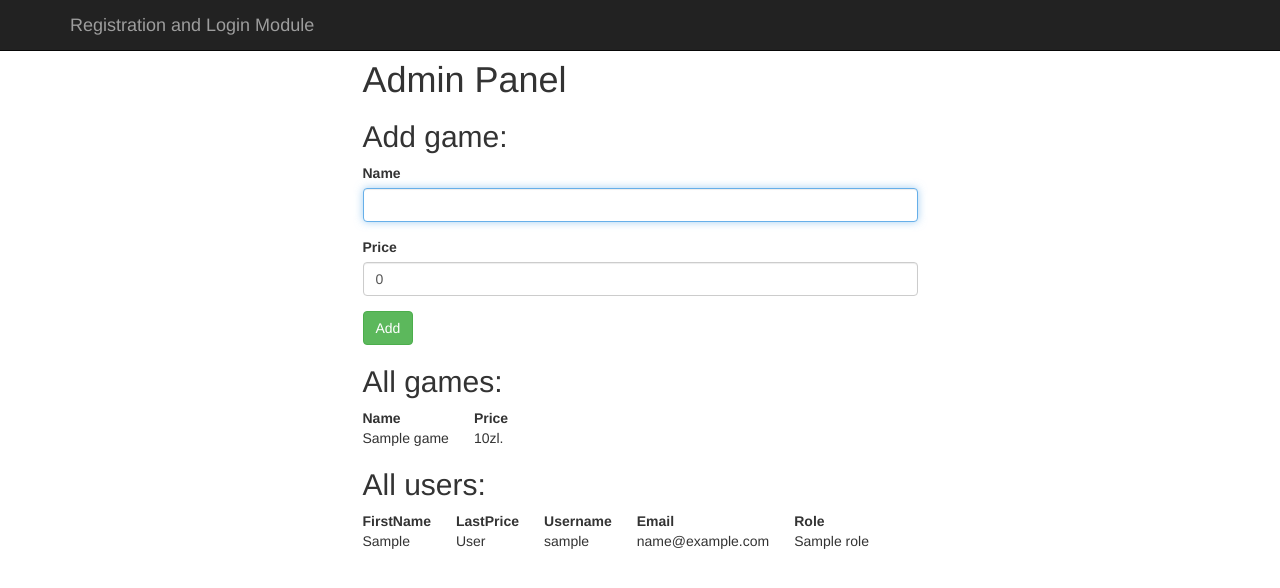
After one commit to Daannko/shop-with-games-Spring-Thymeleaf, a Spring Boot app: page /admin in a window 1280 px wide. The commit adds this page. Shown: the top 588 px of the page. Run offline with Spring Boot 4, Linux system fonts and the light colour scheme; the visitor is signed in with stand-in values (Sample User, id 1); tables that the repository leaves empty hold one stand-in row (values such as "Sample post"); some of the project's set-up classes (security, data sources, template engines, error pages and the like) are left out, and stand-ins take their place.

Commit message:
Added: Adding games to database Display games from DB Display users form DB

```diff
--- a/src/main/java/com/example/oreo/model/Game.java
+++ b/src/main/java/com/example/oreo/model/Game.java
@@ -19,6 +19,12 @@ public class Game {
         this.name = name;
         this.price = price;
     }
+
+    public Game(String name, Integer price) {
+        this.name = name;
+        this.price = price;
+    }
+
 
     public Game() {
 
--- a/src/main/java/com/example/oreo/model/Role.java
+++ b/src/main/java/com/example/oreo/model/Role.java
@@ -36,4 +36,6 @@ public class Role {
     public void setName(String name) {
         this.name = name;
     }
+
+
 }
--- a/src/main/java/com/example/oreo/model/User.java
+++ b/src/main/java/com/example/oreo/model/User.java
@@ -40,6 +40,12 @@ public class User {
 
     public User() {
 
+    }
+
+    public String returnRole()
+    {
+        Role role = roles.stream().findFirst().orElse(new Role("UNKNOWN"));
+        return role.getName();
     }
 
     public int getId() {
--- a/src/main/java/com/example/oreo/repository/UserRepository.java
+++ b/src/main/java/com/example/oreo/repository/UserRepository.java
@@ -1,8 +1,12 @@
 package com.example.oreo.repository;
 
+import com.example.oreo.model.Game;
 import com.example.oreo.model.User;
 import org.springframework.data.jpa.repository.JpaRepository;
 
+import java.util.List;
+
 public interface UserRepository  extends JpaRepository<User,Integer> {
     User findByUserName(String userName);
+    List<User> findAll();
 }
--- a/src/main/java/com/example/oreo/service/UserService.java
+++ b/src/main/java/com/example/oreo/service/UserService.java
@@ -1,12 +1,15 @@
 package com.example.oreo.service;
 
+import com.example.oreo.model.Game;
 import com.example.oreo.model.User;
 import com.example.oreo.service.web.dto.UserRegistrationDto;
 import org.springframework.security.core.userdetails.UserDetailsService;
+
+import java.util.List;
 
 public interface UserService extends UserDetailsService {
 
 
     User save(UserRegistrationDto registrationDto);
-
+    List<User> returnUsers();
 }
--- a/src/main/java/com/example/oreo/service/UserServiceImpl.java
+++ b/src/main/java/com/example/oreo/service/UserServiceImpl.java
@@ -47,6 +47,11 @@ public class UserServiceImpl implements UserService {
     }
 
     @Override
+    public List<User> returnUsers() {
+        return userRepository.findAll();
+    }
+
+    @Override
     public UserDetails loadUserByUsername(String username) throws UsernameNotFoundException {
 
         User user = userRepository.findByUserName(username);
--- /dev/null
+++ b/src/main/java/com/example/oreo/service/web/AdminController.java
@@ -0,0 +1,62 @@
+package com.example.oreo.service.web;
+
+
+import com.example.oreo.model.Game;
+import com.example.oreo.model.User;
+import com.example.oreo.repository.GameRepository;
+import com.example.oreo.service.GameService;
+import com.example.oreo.service.UserService;
+import com.example.oreo.service.web.dto.GameAddDto;
+import com.example.oreo.service.web.dto.UserRegistrationDto;
+import org.springframework.stereotype.Controller;
+import org.springframework.ui.Model;
+import org.springframework.web.bind.annotation.GetMapping;
+import org.springframework.web.bind.annotation.ModelAttribute;
+import org.springframework.web.bind.annotation.PostMapping;
+import org.springframework.web.bind.annotation.RequestMapping;
+
+import java.util.ArrayList;
+import java.util.List;
+
+
+@Controller
+@RequestMapping("/admin")
+public class AdminController {
+
+
+    private GameService gameService;
+    private UserService userService;
+
+    public AdminController(GameService gameService,UserService userService) {
+        super();
+        this.gameService = gameService;
+        this.userService = userService;
+    }
+
+    @ModelAttribute("game")
+    public GameAddDto gameAddDto(){
+        return new GameAddDto();
+    }
+    @ModelAttribute("user")
+    public List<User> getUsers(){
+        return userService.returnUsers();
+    }
+
+
+    @GetMapping
+    public String ShowAddGameForm(Model model)
+    {
+        model.addAttribute("game",new GameAddDto());
+        model.addAttribute("games", gameService.returnGames());
+        model.addAttribute("users", userService.returnUsers());
+        return "admin";
+    }
+
+    @PostMapping
+    public String AddGame(@ModelAttribute("game")GameAddDto gameAddDto)
+    {
+        gameService.add(gameAddDto);
+        return "redirect:/admin?succes";
+    }
+
+}
--- a/src/main/java/com/example/oreo/service/web/UserRegistrationController.java
+++ b/src/main/java/com/example/oreo/service/web/UserRegistrationController.java
@@ -23,7 +23,6 @@ public class UserRegistrationController {
 
     @ModelAttribute("user")
     public  UserRegistrationDto userRegistrationDto(){
-
         return new UserRegistrationDto();
     }
 
--- /dev/null
+++ b/src/main/resources/static/styles/cssandjs/main.css
@@ -0,0 +1,4 @@
+.tablespace
+{
+    padding-right: 25px;
+}
--- /dev/null
+++ b/src/main/resources/templates/admin.html
@@ -0,0 +1,119 @@
+<!DOCTYPE html>
+<html xmlns:th="https://www.thymeleaf.org">
+<head>
+  <meta charset="ISO-8859-1">
+  <title>Registration</title>
+  <link rel="stylesheet"
+        href="https://maxcdn.bootstrapcdn.com/bootstrap/3.3.7/css/bootstrap.min.css"
+        integrity="sha384-BVYiiSIFeK1dGmJRAkycuHAHRg32OmUcww7on3RYdg4Va+PmSTsz/K68vbdEjh4u"
+        crossorigin="anonymous">
+  <link th:href="@{/styles/cssandjs/main.css}" rel="stylesheet" />
+</head>
+<body>
+
+<!-- create navigation bar ( header) -->
+<nav class="navbar navbar-inverse navbar-fixed-top">
+  <div class="container">
+    <div class="navbar-header">
+      <button type="button" class="navbar-toggle collapsed"
+              data-toggle="collapse" data-target="#navbar" aria-expanded="false"
+              aria-controls="navbar">
+        <span class="sr-only">Toggle navigation</span> <span
+              class="icon-bar"></span> <span class="icon-bar"></span> <span
+              class="icon-bar"></span>
+      </button>
+      <a class="navbar-brand" href="#" th:href="@{/}">Registration and
+        Login Module</a>
+    </div>
+  </div>
+</nav>
+
+<br>
+<br>
+<!-- Create HTML registration form -->
+<div class="container">
+  <div class="row">
+    <div class="col-md-6 col-md-offset-3">
+
+      <!-- success message -->
+      <div th:if="${param.succes}">
+        <div class="alert alert-info">You've successfully added the game</div>
+      </div>
+
+      <h1>Admin Panel</h1>
+
+      <h2>Add game:</h2>
+      <form th:action="@{/admin}" method="post" th:object="${game}">
+        <div class="form-group">
+          <label class="control-label" for="name"> Name </label>
+          <input id="name" class="form-control" th:field="*{name}"
+                 required autofocus="autofocus" />
+        </div>
+
+        <div class="form-group">
+          <label class="control-label" for="price"> Price </label> <input
+                id="price" class="form-control" th:field="*{price}"
+                required autofocus="autofocus" />
+        </div>
+        <div class="form-group">
+          <button type="submit" class="btn btn-success">Add</button>
+        </div>
+      </form>
+
+      <div>
+        <h2>All games:</h2>
+        <table>
+          <thead>
+          <tr>
+            <th> Name </th>
+            <th> Price </th>
+          </tr>
+          </thead>
+          <tbody>
+          <tr th:if="${games.isEmpty()}">
+            <td colspan="2"> No Books Available </td>
+          </tr>
+          <tr th:each="game : ${games}">
+            <td class="tablespace"><span th:text="*{game.name}"> Name </span></td>
+            <td><span th:text="*{game.price}"> Price </span><span>zl.</span></td>
+          </tr>
+          </tbody>
+        </table>
+
+      </div>
+
+      <div>
+        <h2>All users:</h2>
+        <table>
+          <thead>
+          <tr>
+            <th class="tablespace"> FirstName </th>
+            <th class="tablespace"> LastPrice </th>
+            <th class="tablespace"> Username </th>
+            <th class="tablespace"> Email </th>
+            <th class="tablespace"> Role </th>
+          </tr>
+          </thead>
+          <tbody>
+          <tr th:if="${users.isEmpty()}">
+            <td colspan="2"> No Books Available </td>
+          </tr>
+          <tr  th:each="user : ${users}">
+            <td class="tablespace"><span th:text="*{user.firstName}"> FirstName </span></td>
+            <td class="tablespace"><span th:text="*{user.lastName}"> Lastname </span></td>
+            <td class="tablespace"><span th:text="*{user.userName}"> Username </span></td>
+            <td class="tablespace"><span th:text="*{user.email}"> Email </span></td>
+
+            <td class="tablespace"><span th:text="*{user.returnRole()}"> Role </span></td>
+          </tr>
+          </tbody>
+        </table>
+      </div>
+
+    </div>
+  </div>
+</div>
+
+
+</body>
+</html>
```
Also changed, not shown: src/main/java/com/example/oreo/repository/GameRepository.java (added, +11 -0 lines), src/main/java/com/example/oreo/service/GameService.java (added, +12 -0 lines), src/main/java/com/example/oreo/service/GameServiceImpl.java (added, +35 -0 lines), src/main/java/com/example/oreo/service/web/dto/GameAddDto.java (added, +30 -0 lines), src/main/resources/templates/index.html (+5 -3 lines).
